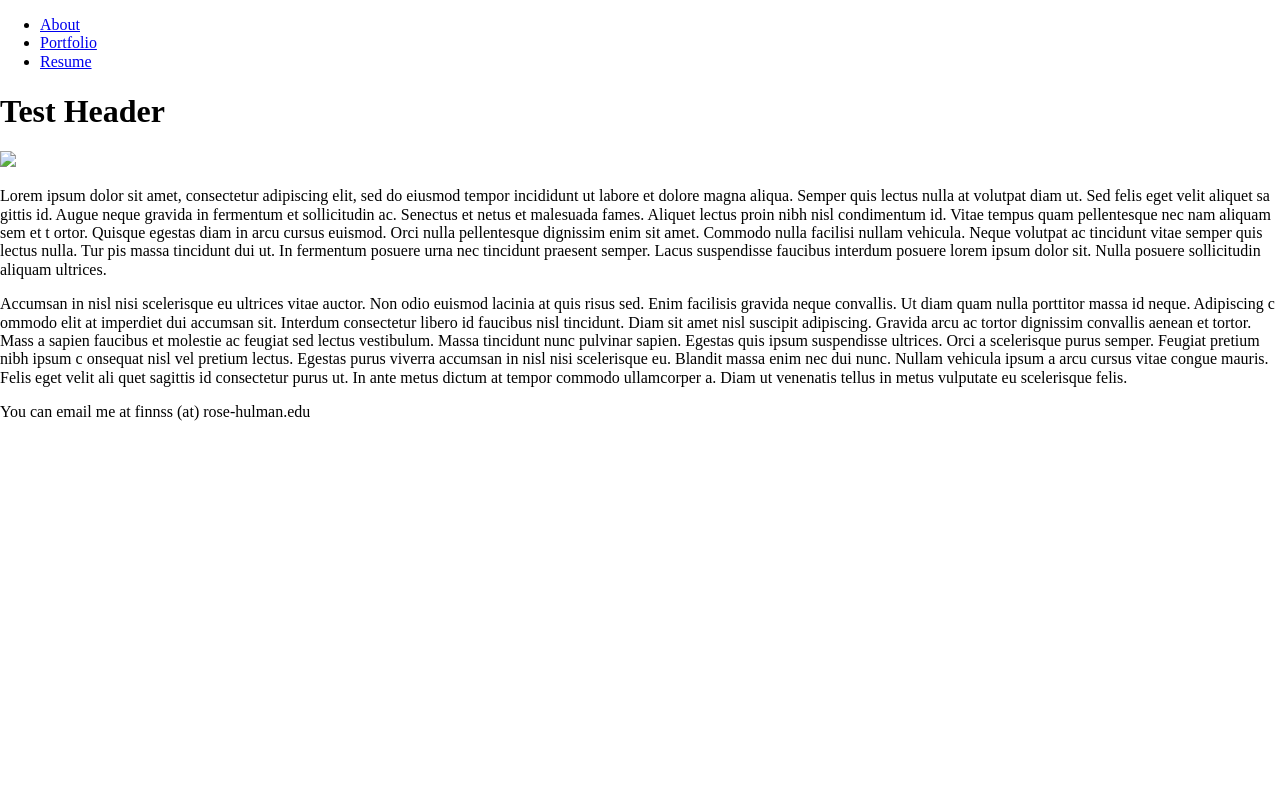
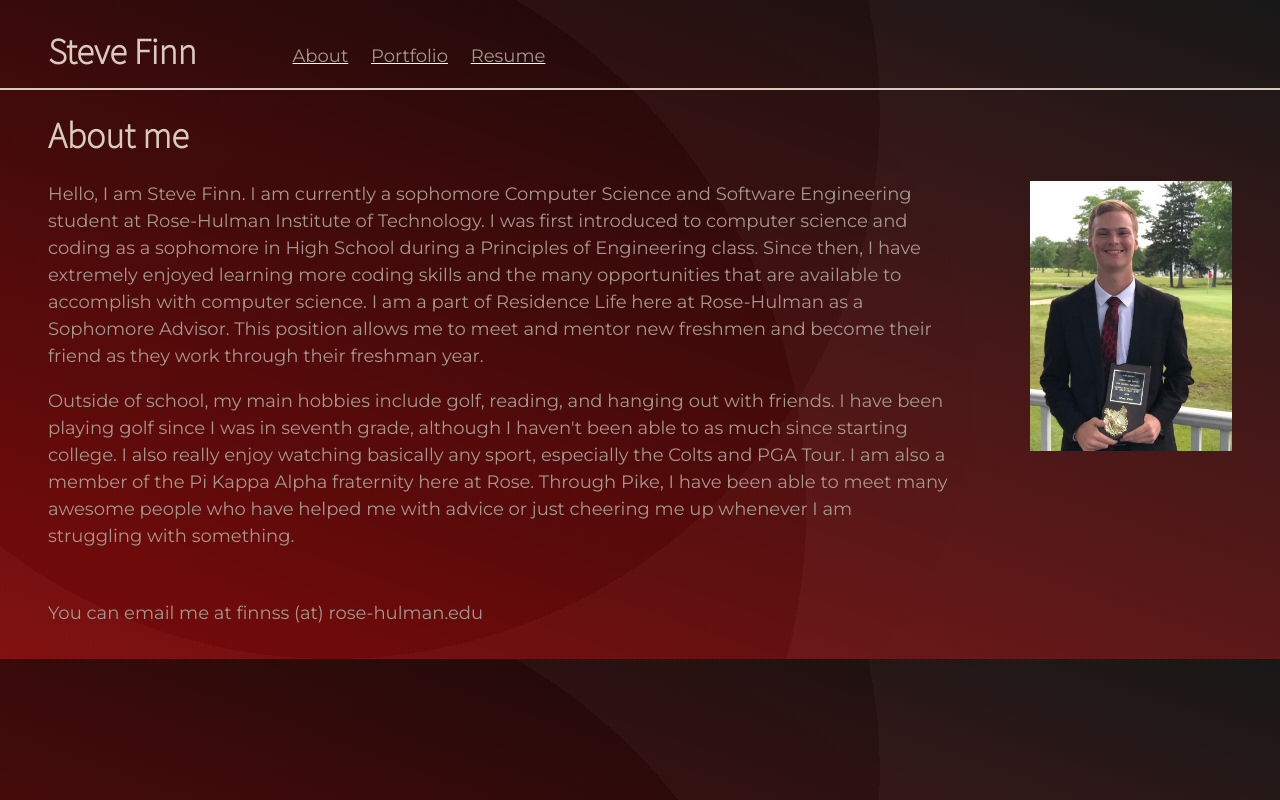
Before and after one commit to rhit-finnss/rhit-finnss.github.io, a plain HTML site: page index.html in a window 1280 px wide. Drawn offline with Linux system fonts and the light colour scheme.

Commit message:
made some changes to formatting

```diff
--- a/index.html
+++ b/index.html
@@ -10,6 +10,9 @@
   </head>
   <body id="about">
     <!-- Your content goes here -->
+    <header>
+      <h1>Steve Finn</h1>
+    </header>
     <nav>
       <ul>
         <li> <a href="index.html">About</a></li>
@@ -18,11 +21,20 @@
       </ul>
     </nav>
     <main>
-      <h1>Test Header</h1>
-      <img src="images/headshot.png"/>
-      <p>Lorem ipsum dolor sit amet, consectetur adipiscing elit, sed do eiusmod tempor incididunt ut labore et dolore magna aliqua. Semper quis lectus nulla at volutpat diam ut. Sed felis eget velit aliquet sa      gittis id. Augue neque gravida in fermentum et sollicitudin ac. Senectus et netus et malesuada fames. Aliquet lectus proin nibh nisl condimentum id. Vitae tempus quam pellentesque nec nam aliquam sem et t      ortor. Quisque egestas diam in arcu cursus euismod. Orci nulla pellentesque dignissim enim sit amet. Commodo nulla facilisi nullam vehicula. Neque volutpat ac tincidunt vitae semper quis lectus nulla. Tur      pis massa tincidunt dui ut. In fermentum posuere urna nec tincidunt praesent semper. Lacus suspendisse faucibus interdum posuere lorem ipsum dolor sit. Nulla posuere sollicitudin aliquam ultrices.</p>
+      <h1>About me</h1>
+      <img src="me.jpg"/>
+      <p>Hello, I am Steve Finn. I am currently a sophomore Computer Science and Software Engineering student at Rose-Hulman Institute of Technology.
+        I was first introduced to computer science and coding as a sophomore in High School during a Principles of Engineering class. Since then,
+        I have extremely enjoyed learning more coding skills and the many opportunities that are available to accomplish with computer science. I am a part
+        of Residence Life here at Rose-Hulman as a Sophomore Advisor. This position allows me to meet and mentor new freshmen and become their friend as
+        they work through their freshman year.
+      </p>
 
-      <p>Accumsan in nisl nisi scelerisque eu ultrices vitae auctor. Non odio euismod lacinia at quis risus sed. Enim facilisis gravida neque convallis. Ut diam quam nulla porttitor massa id neque. Adipiscing c      ommodo elit at imperdiet dui accumsan sit. Interdum consectetur libero id faucibus nisl tincidunt. Diam sit amet nisl suscipit adipiscing. Gravida arcu ac tortor dignissim convallis aenean et tortor. Mass      a sapien faucibus et molestie ac feugiat sed lectus vestibulum. Massa tincidunt nunc pulvinar sapien. Egestas quis ipsum suspendisse ultrices. Orci a scelerisque purus semper. Feugiat pretium nibh ipsum c      onsequat nisl vel pretium lectus. Egestas purus viverra accumsan in nisl nisi scelerisque eu. Blandit massa enim nec dui nunc. Nullam vehicula ipsum a arcu cursus vitae congue mauris. Felis eget velit ali      quet sagittis id consectetur purus ut. In ante metus dictum at tempor commodo ullamcorper a. Diam ut venenatis tellus in metus vulputate eu scelerisque felis.</p>
+      <p>Outside of school, my main hobbies include golf, reading, and hanging out with friends. I have been playing golf since I was in seventh grade,
+        although I haven't been able to as much since starting college. I also really enjoy watching basically any sport, especially the Colts and PGA Tour.
+        I am also a member of the Pi Kappa Alpha fraternity here at Rose. Through Pike, I have been able to meet many awesome people who have helped me with
+        advice or just cheering me up whenever I am struggling with something.
+      </p>
     </main>
     <footer>
       You can email me at finnss (at) rose-hulman.edu
--- a/styles/main.css
+++ b/styles/main.css
@@ -0,0 +1,129 @@
+@import url('https://fonts.googleapis.com/css2?family=Montserrat&family=Source+Sans+Pro:wght@200&display=swap');
+
+:root {
+  --vertical-space: 2rem;
+  --horizontal-space: 3rem;
+
+  --light-color: #F1F2E9;
+  --body-color: #A6988D;
+  --heading-color:#D9CCBF;
+  --contrast-color:white;
+}
+
+
+body{
+  font-size: 18px;
+  line-height: 1.5;
+  font-family: 'Montserrat', sans-serif;
+  background-image: radial-gradient(circle at 17% 77%, rgba(17, 17, 17,0.04) 0%, rgba(17, 17, 17,0.04) 50%,rgba(197, 197, 197,0.04) 50%,
+   rgba(197, 197, 197,0.04) 100%),radial-gradient(circle at 26% 17%, rgba(64, 64, 64,0.04) 0%, rgba(64, 64, 64,0.04) 50%,rgba(244, 244, 244,0.04) 50%,
+    rgba(244, 244, 244,0.04) 100%),radial-gradient(circle at 44% 60%, rgba(177, 177, 177,0.04) 0%, rgba(177, 177, 177,0.04) 50%
+    ,rgba(187, 187, 187,0.04) 50%, rgba(187, 187, 187,0.04) 100%),linear-gradient(19deg, rgb(128,0,0),rgb(0,0,0));
+    color: var(--body-color);
+}
+
+h1, h2, h3{
+  line-height: 1.2;
+  font-family: 'Source Sans Pro', sans-serif;
+  color: var(--heading-color);
+}
+
+a {
+  color: var(--body-color);
+  text-decoration-color: var(--contrast-color);
+}
+a:hover{
+  color: var(--contrast-color);
+}
+
+body#about img {
+  height: 15em;
+  display: inline;
+  float: right;
+  margin-left: var(--horizontal-space);
+  margin-bottom: var(--vertical-space);
+}
+p{
+  max-width: 50em;
+}
+
+body {
+  display: grid;
+  grid-template-areas: "head head"
+                       "nav nav"
+                       "main main"
+                       "foot foot";
+  grid-template-columns: auto 4fr;
+  grid-template-rows: auto auto 1fr auto;
+}
+
+@media screen and (min-width: 25em){
+  body{
+    grid-template-areas: "head nav"
+                        "main main"
+                        "foot foot";
+    grid-template-rows: auto 1fr auto;
+  }
+  body > nav {
+    grid-area: nav;
+    padding-top: 25px;
+  }
+}
+
+body > * {
+  padding-left: var(--horizontal-space);
+  padding-right: var(--horizontal-space);
+}
+body > header{
+  grid-area: head;
+}
+body > nav{
+  grid-area: nav;
+}
+body > main {
+  border-top: 2px solid var(--heading-color);
+}
+body > nav ul{
+  list-style-type: none;
+  padding: 0;
+}
+body > nav ul li {
+  display: inline-block;
+  padding-right: 1em;
+}
+
+body > main{
+  grid-area: main;
+}
+body > footer{
+  grid-area: foot;
+}
+footer{
+  padding-top: var(--vertical-space);
+  padding-bottom: var(--vertical-space);
+}
+header h1{
+  padding-top: 30px;
+}
+header h1, footer h1{
+  margin: 0;
+}
+
+body#portfolio ul#portfolioItems{
+  display: flex;
+  flex-wrap: wrap;
+  flex: 1;
+  list-style-type: none;
+  padding: 0;
+}
+@media screen and (min-width: 25em){
+  body#portfolio ul#portfolioItems li{
+    flex-basis: 48%;
+    padding-right: 2%;
+  }
+}
+body#portfolio ul#portfolioItems li img{
+  padding-top: 15px;
+  max-width: 100%;
+  max-height: 580px;
+}
```
Also changed, not shown: portfolio.html (+9 -6 lines), resume.html (+3 -0 lines), datapath.png (added), me.jpg (added), 1 other file.
